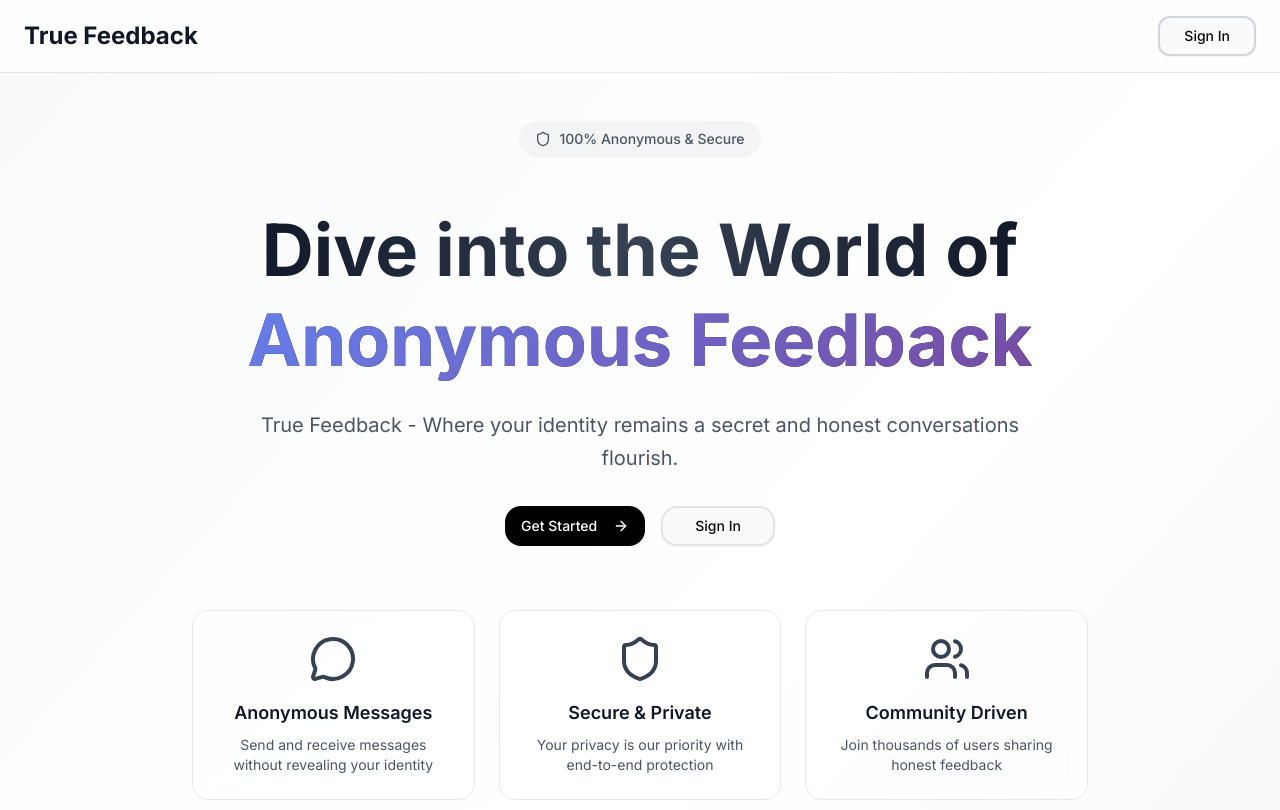
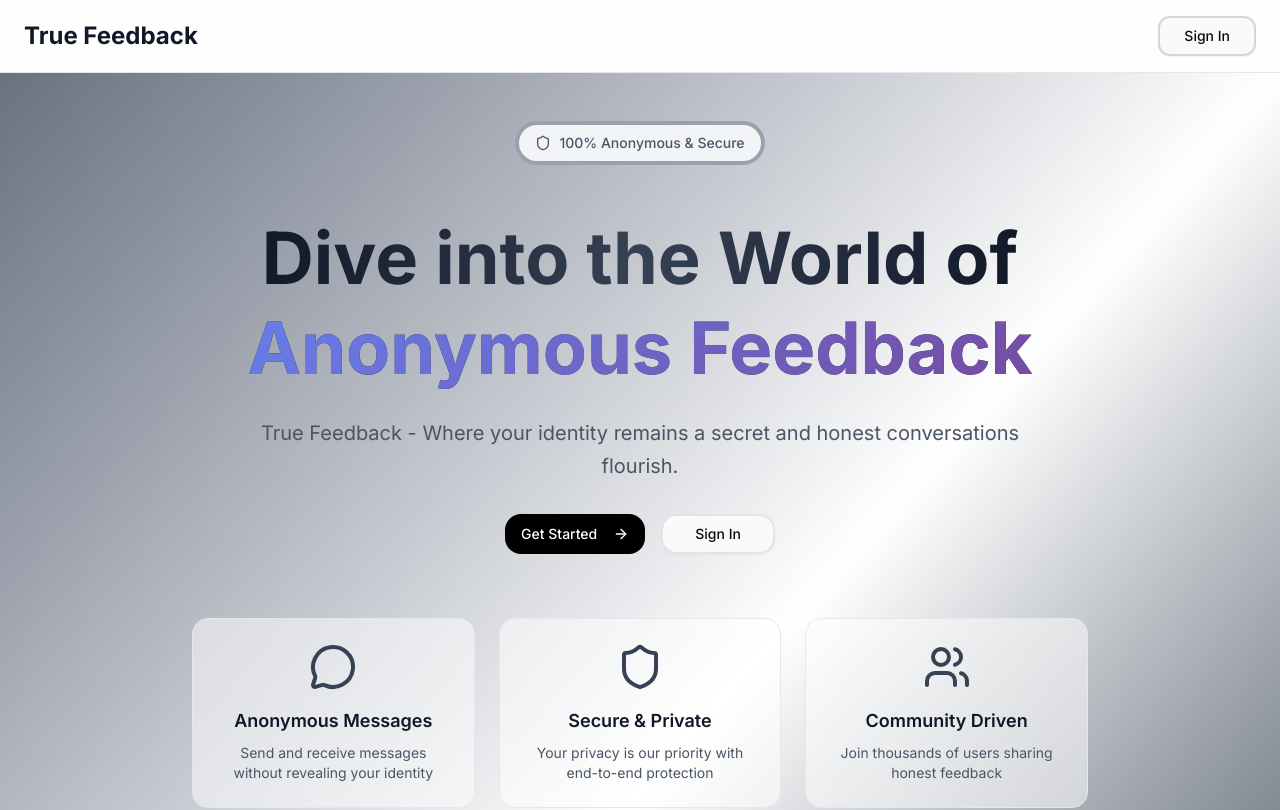
Before and after one commit to Ayush042004/mystryMessage, a Next.js app: page / in a window 1280 px wide. Shown: the top 810 px of the page. Built offline with nearby package versions, Linux system fonts and the light colour scheme; no server answers.

Commit message:
css changes

```diff
--- a/src/app/(app)/page.tsx
+++ b/src/app/(app)/page.tsx
@@ -19,11 +19,11 @@ import {
 export default function Home() {
   return (
     <>
-      {/* Hero Section */}
-      <main className="flex-grow flex flex-col items-center justify-center px-4 md:px-24 py-12 bg-gradient-to-br from-gray-50 via-white to-gray-100 dark:from-gray-900 dark:via-black dark:to-gray-800 min-h-screen">
+
+      <main className="flex-grow flex flex-col items-center justify-center px-4 md:px-24 py-12 bg-gradient-to-br from-gray-500 via-white to-gray-800 dark:from-gray-900 dark:via-black dark:to-gray-800 min-h-screen">
         <section className="text-center mb-12 md:mb-16 animate-fade-in-up">
           <div className="mb-6">
-            <span className="inline-flex items-center px-4 py-2 rounded-full bg-gray-100 dark:bg-gray-800 text-gray-600 dark:text-gray-300 text-sm font-medium mb-6 animate-scale-in">
+            <span className="inline-flex items-center px-4 py-2 rounded-full bg-gray-100 dark:bg-gray-800 text-gray-600 dark:text-gray-300 text-sm font-medium mb-6 animate-scale-in border-4 border-gray-400">
               <Shield className="w-4 h-4 mr-2" />
               100% Anonymous & Secure
             </span>
@@ -50,7 +50,7 @@ export default function Home() {
           </div>
         </section>
 
-        {/* Features Section */}
+
         <section className="mb-12 animate-fade-in-up" style={{ animationDelay: '0.2s' }}>
           <div className="grid grid-cols-1 md:grid-cols-3 gap-6 max-w-4xl mx-auto">
             <div className="text-center p-6 rounded-2xl bg-white/50 dark:bg-gray-800/50 backdrop-blur-sm border border-gray-200 dark:border-gray-700 hover-lift">
@@ -71,7 +71,7 @@ export default function Home() {
           </div>
         </section>
 
-        {/* Carousel Section */}
+
         <section className="animate-fade-in-up" style={{ animationDelay: '0.4s' }}>
           <div className="text-center mb-8">
             <h2 className="text-2xl md:text-3xl font-bold text-gray-900 dark:text-white mb-4">
@@ -113,7 +113,7 @@ export default function Home() {
         </section>
       </main>
 
-      {/* Footer */}
+
       <footer className="bg-gray-900 dark:bg-black text-white border-t border-gray-800">
         <div className="container mx-auto px-4 py-8">
           <div className="text-center">
--- a/src/app/(auth)/sign-in/page.tsx
+++ b/src/app/(auth)/sign-in/page.tsx
@@ -52,7 +52,7 @@ function page() {
   return (
     <div className='min-h-screen bg-gradient-to-br from-gray-50 via-white to-gray-100 dark:from-gray-900 dark:via-black dark:to-gray-800 flex items-center justify-center p-4'>
         <div className='w-full max-w-md'>
-          {/* Back Button */}
+
           <Link href="/" className="inline-flex items-center text-gray-600 dark:text-gray-400 hover:text-gray-900 dark:hover:text-white mb-8 transition-colors group">
             <ArrowLeft className="w-4 h-4 mr-2 group-hover:-translate-x-1 transition-transform" />
             Back to Home
@@ -113,7 +113,7 @@ function page() {
                 </Button>
             </form>
          </Form>
-           {/* Divider */}
+
       <div className="relative my-6 animate-fade-in-up" style={{ animationDelay: '0.4s' }}>
         <div className="absolute inset-0 flex items-center">
           <div className="w-full border-t border-gray-300 dark:border-gray-600" />
@@ -123,7 +123,7 @@ function page() {
         </div>
       </div>
 
-      {/* Google Sign In */}
+
       <Button
         variant="outline"
         className="w-full h-12 flex items-center justify-center gap-3 rounded-xl border-2 border-gray-300 dark:border-gray-600 hover:bg-gray-50 dark:hover:bg-gray-700 transition-all duration-300 hover-lift animate-fade-in-up"
--- a/src/app/(auth)/verify/[username]/page.tsx
+++ b/src/app/(auth)/verify/[username]/page.tsx
@@ -44,7 +44,7 @@ function VerifyAccount() {
   return (
     <div className="min-h-screen bg-gradient-to-br from-gray-50 via-white to-gray-100 dark:from-gray-900 dark:via-black dark:to-gray-800 flex items-center justify-center p-4">
       <div className="w-full max-w-md">
-        {/* Back Button */}
+
         <Link href="/sign-up" className="inline-flex items-center text-gray-600 dark:text-gray-400 hover:text-gray-900 dark:hover:text-white mb-8 transition-colors group">
           <ArrowLeft className="w-4 h-4 mr-2 group-hover:-translate-x-1 transition-transform" />
           Back to Sign Up
--- a/src/app/u/[username]/page.tsx
+++ b/src/app/u/[username]/page.tsx
@@ -86,6 +86,7 @@ export default function SendMessage() {
         setRepliedMessages(response.data.messages || []);
       } catch (error) {
         console.error('Error loading replies');
+        toast("Error loading replies or replies already loaded ")
       }
     };
 
@@ -95,7 +96,7 @@ export default function SendMessage() {
   return (
     <div className="min-h-screen bg-gradient-to-br from-gray-50 via-white to-gray-100 dark:from-gray-900 dark:via-black dark:to-gray-800">
       <div className="container mx-auto px-4 py-12 max-w-4xl">
-        {/* Header */}
+
         <div className="text-center mb-12 animate-fade-in-down">
           <h1 className="text-4xl md:text-5xl font-bold text-gray-900 dark:text-white mb-4">
             Send Anonymous Message
@@ -108,7 +109,7 @@ export default function SendMessage() {
           </p>
         </div>
 
-        {/* Message Form */}
+
         <div className="bg-white/80 dark:bg-gray-800/80 backdrop-blur-sm p-8 rounded-2xl border border-gray-200 dark:border-gray-700 mb-8 animate-fade-in-up hover-lift">
           <Form {...form}>
             <form onSubmit={form.handleSubmit(onSubmit)} className="space-y-6">
@@ -159,7 +160,6 @@ export default function SendMessage() {
           </Form>
         </div>
 
-        {/* Suggestions */}
         <div className="bg-white/80 dark:bg-gray-800/80 backdrop-blur-sm p-8 rounded-2xl border border-gray-200 dark:border-gray-700 mb-8 animate-fade-in-up hover-lift" style={{ animationDelay: '0.1s' }}>
           <div className="flex items-center justify-between mb-6">
             <div>
@@ -218,7 +218,6 @@ export default function SendMessage() {
 
         <Separator className="my-8" />
 
-        {/* Call to Create Account */}
         <div className="text-center bg-gradient-to-r from-gray-100 to-gray-200 dark:from-gray-800 dark:to-gray-700 p-8 rounded-2xl mb-8 animate-fade-in-up" style={{ animationDelay: '0.2s' }}>
           <h3 className="text-2xl font-bold text-gray-900 dark:text-white mb-4">
             Want Your Own Message Board?
@@ -234,7 +233,7 @@ export default function SendMessage() {
           </Link>
         </div>
 
-        {/* Reply Section */}
+
         {repliedMessages.length > 0 && (
           <div className="animate-fade-in-up" style={{ animationDelay: '0.3s' }}>
             <h2 className="text-2xl font-bold text-gray-900 dark:text-white mb-6 text-center">
```
